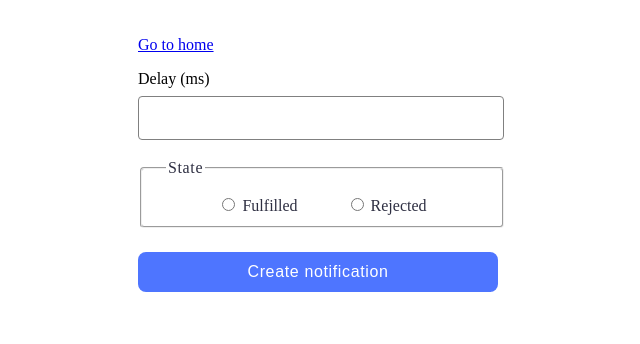
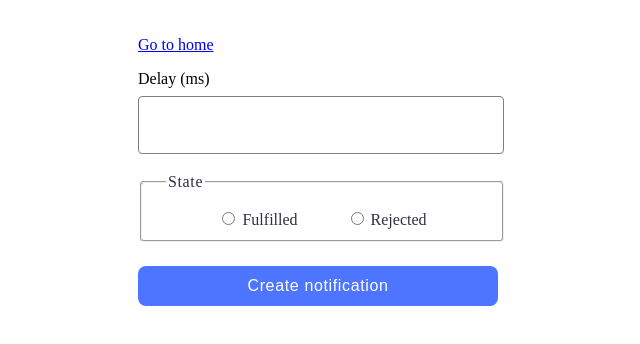
Before and after one commit to Oleksandr-Kalnaus/goit-js-hw-10, a website built with Vite: page src/2-snackbar.html in a window 1280 px wide. Shown: the whole page, without its empty margins (18-658 px from the left). Built offline with nearby package versions, Linux system fonts and the light colour scheme.

Commit message:
Update styles

```diff
--- a/src/css/2-snackbar.css
+++ b/src/css/2-snackbar.css
@@ -6,23 +6,27 @@ body {
     flex-direction: column;
 }
 
-form>label{
+form > label {
     display: flex;
     flex-direction: column;
     gap: 8px;
 }
-form > label > input {
-
+[name="delay"] {
     border: 1px solid #808080;
     border-radius: 4px;
-    width: 360px;
+    max-width: 332px;
     height: 40px;
+    padding: 8px 16px;
     margin-bottom: 16px;
     font-weight: 400;
     font-size: 16px;
     line-height: 1.5;
     letter-spacing: 0.04em;
     color: #2e2f42;
+    outline: none;
+}
+[name="delay"]:focus {
+    border: 1px solid #4e75ff;
 }
 legend {
     margin-left: 24px;
```
Lines whose indentation alone changed are shown as unchanged.
